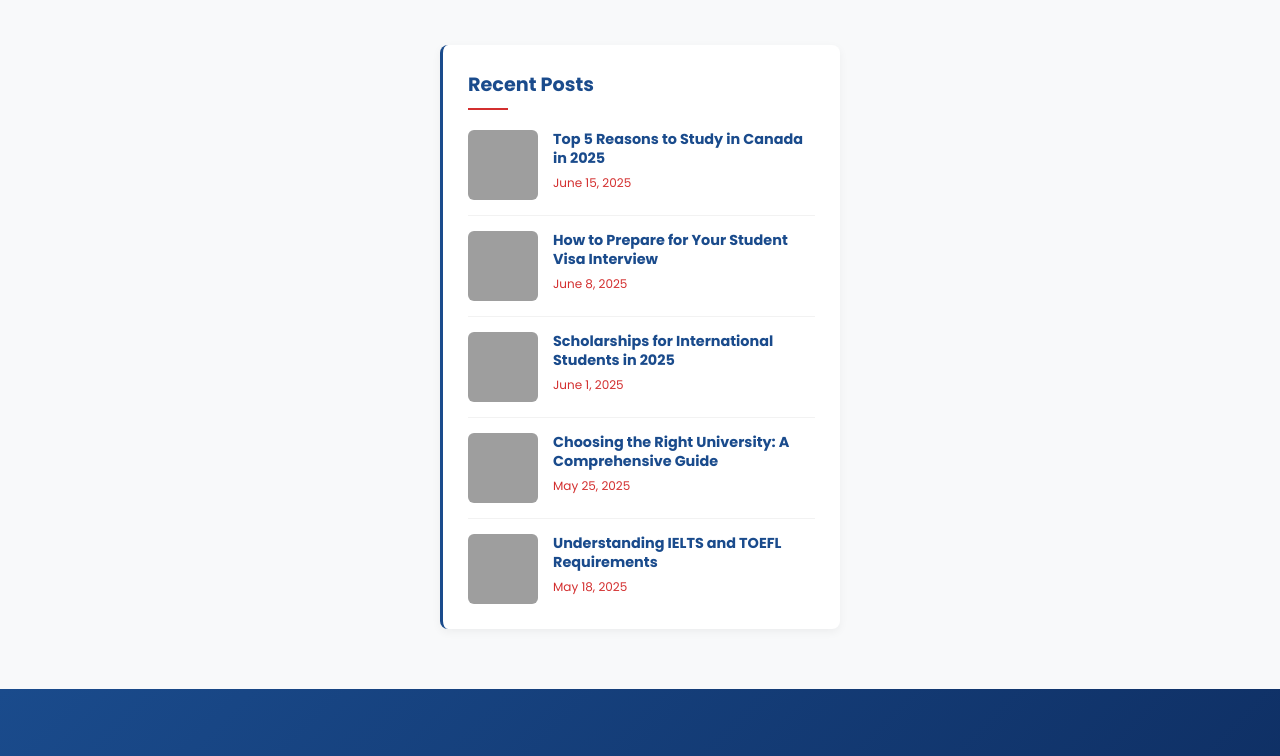
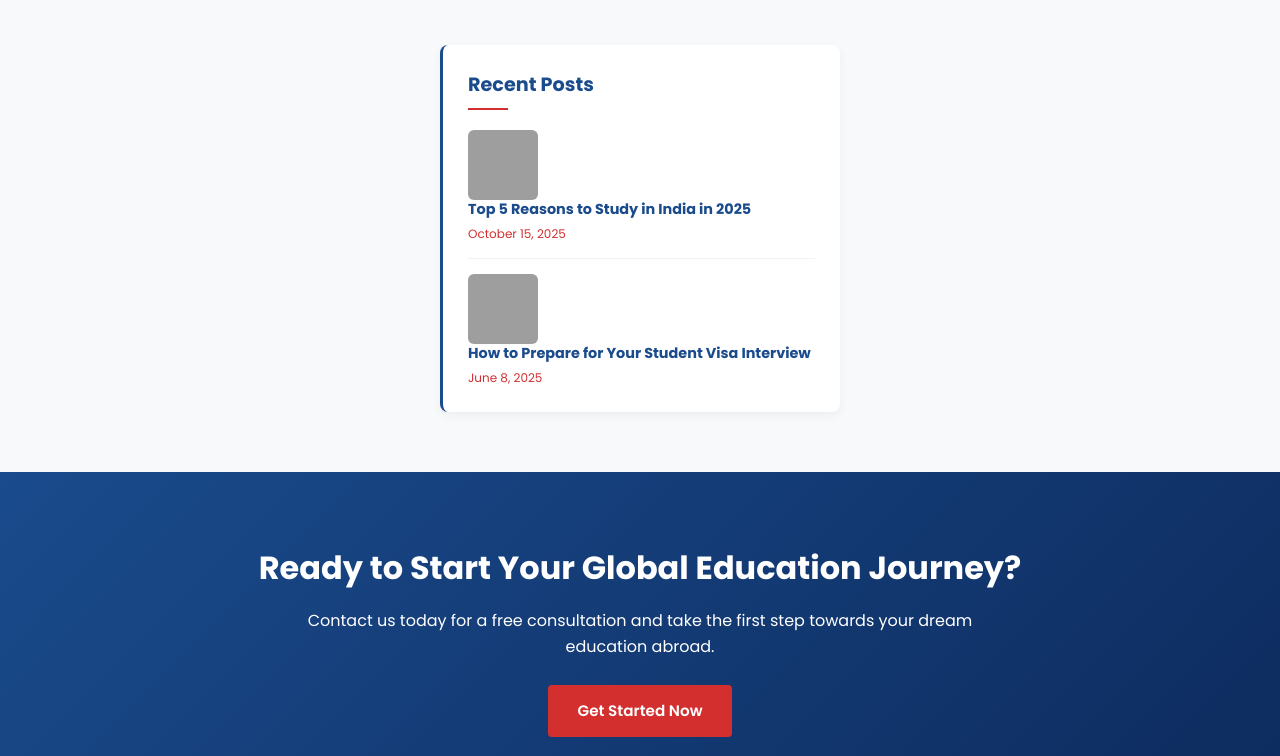
Before and after one commit to EnzoFarai/milestoneglobaleducation.com, a plain HTML site: page blog.html in a window 1280 px wide. Shown: the part 400-1156 px from the top of the page. Drawn offline with Linux system fonts and the light colour scheme; grey boxes are pictures that could not be loaded.

Commit message:
Update blog.html

```diff
--- a/blog.html
+++ b/blog.html
@@ -31,15 +31,18 @@
                         <h3>Recent Posts</h3>
                         <ul class="recent-posts-list">
                             <li class="recent-post-item">
+                                <a href="blog-articles/Top-5-Reasons-to-Study-in-India-in-2025.html">
                                     <div class="recent-post-image">
-                                    <img src="https://images.unsplash.com/photo-1588072432836-e10032774350?ixlib=rb-4.0.3&ixid=M3wxMjA3fDB8MHxwaG90by1wYWdlfHx8fGVufDB8fHx8fA%3D%3D&auto=format&fit=crop&w=2072&q=80" alt="Top 5 Reasons to Study in Canada in 2025">
+                                        <img src="https://images.unsplash.com/photo-1523240795612-9a054b0db644?ixlib=rb-4.0.3&ixid=M3wxMjA3fDB8MHxwaG90by1wYWdlfHx8fGVufDB8fHx8fA%3D%3D&auto=format&fit=crop&w=2070&q=80" alt="Top 5 Reasons to Study in India in 2025">
                                     </div>
                                     <div class="recent-post-content">
-                                    <h4>Top 5 Reasons to Study in Canada in 2025</h4>
-                                    <div class="recent-post-date">June 15, 2025</div>
+                                        <h4>Top 5 Reasons to Study in India in 2025</h4>
+                                        <div class="recent-post-date">October 15, 2025</div>
                                     </div>
+                                </a>
                             </li>
                             <li class="recent-post-item">
+                                <a href="#">
                                     <div class="recent-post-image">
                                         <img src="https://images.unsplash.com/photo-1523050854058-8df90110c9f1?ixlib=rb-4.0.3&ixid=M3wxMjA3fDB8MHxwaG90by1wYWdlfHx8fGVufDB8fHx8fA%3D%3D&auto=format&fit=crop&w=2070&q=80" alt="How to Prepare for Your Student Visa Interview">
                                     </div>
@@ -47,33 +50,7 @@
                                         <h4>How to Prepare for Your Student Visa Interview</h4>
                                         <div class="recent-post-date">June 8, 2025</div>
                                     </div>
-                            </li>
-                            <li class="recent-post-item">
-                                <div class="recent-post-image">
-                                    <img src="https://images.unsplash.com/photo-1523580494863-6f3031224c94?ixlib=rb-4.0.3&ixid=M3wxMjA3fDB8MHxwaG90by1wYWdlfHx8fGVufDB8fHx8fA%3D%3D&auto=format&fit=crop&w=2070&q=80" alt="Scholarships for International Students in 2025">
-                                </div>
-                                <div class="recent-post-content">
-                                    <h4>Scholarships for International Students in 2025</h4>
-                                    <div class="recent-post-date">June 1, 2025</div>
-                                </div>
-                            </li>
-                            <li class="recent-post-item">
-                                <div class="recent-post-image">
-                                    <img src="https://images.unsplash.com/photo-1523240795612-9a054b0db644?ixlib=rb-4.0.3&ixid=M3wxMjA3fDB8MHxwaG90by1wYWdlfHx8fGVufDB8fHx8fA%3D%3D&auto=format&fit=crop&w=2070&q=80" alt="Choosing the Right University: A Comprehensive Guide">
-                                </div>
-                                <div class="recent-post-content">
-                                    <h4>Choosing the Right University: A Comprehensive Guide</h4>
-                                    <div class="recent-post-date">May 25, 2025</div>
-                                </div>
-                            </li>
-                            <li class="recent-post-item">
-                                <div class="recent-post-image">
-                                    <img src="https://images.unsplash.com/photo-1521791055366-0d553872125f?ixlib=rb-4.0.3&ixid=M3wxMjA3fDB8MHxwaG90by1wYWdlfHx8fGVufDB8fHx8fA%3D%3D&auto=format&fit=crop&w=2069&q=80" alt="Understanding IELTS and TOEFL Requirements">
-                                </div>
-                                <div class="recent-post-content">
-                                    <h4>Understanding IELTS and TOEFL Requirements</h4>
-                                    <div class="recent-post-date">May 18, 2025</div>
-                                </div>
+                                </a>
                             </li>
                         </ul>
                     </div>
```
Lines whose indentation alone changed are shown as unchanged.
